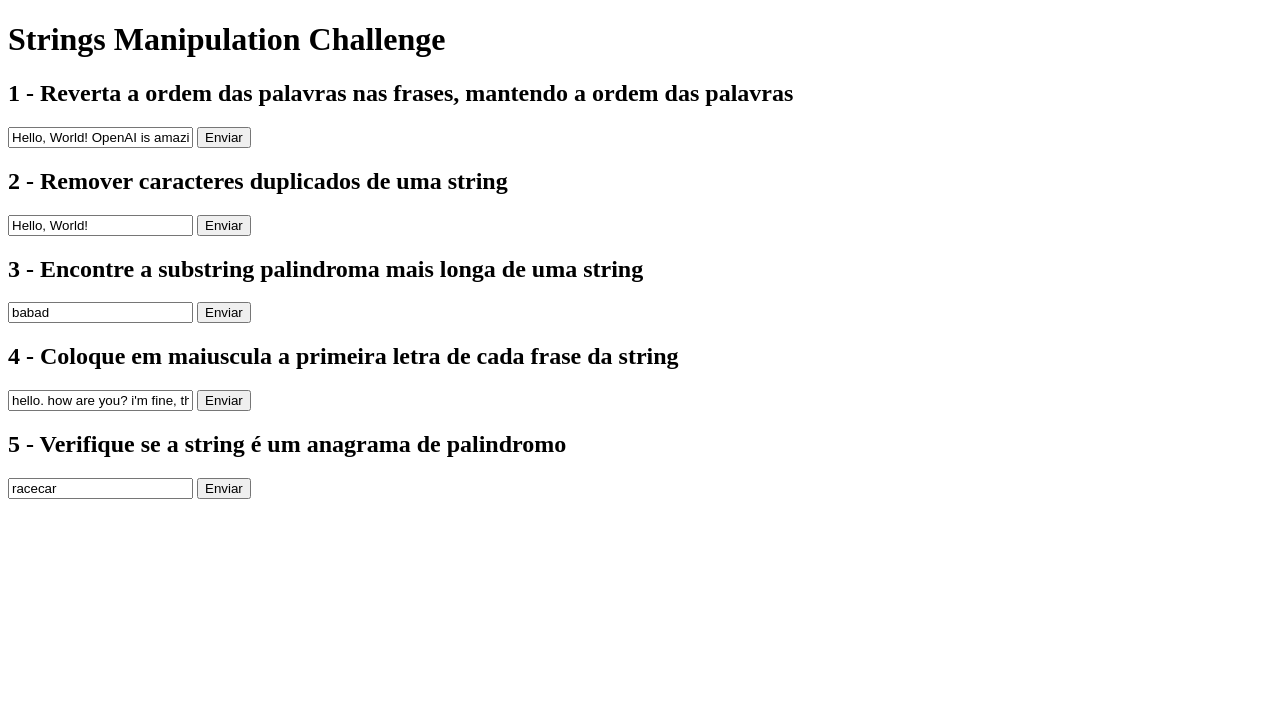
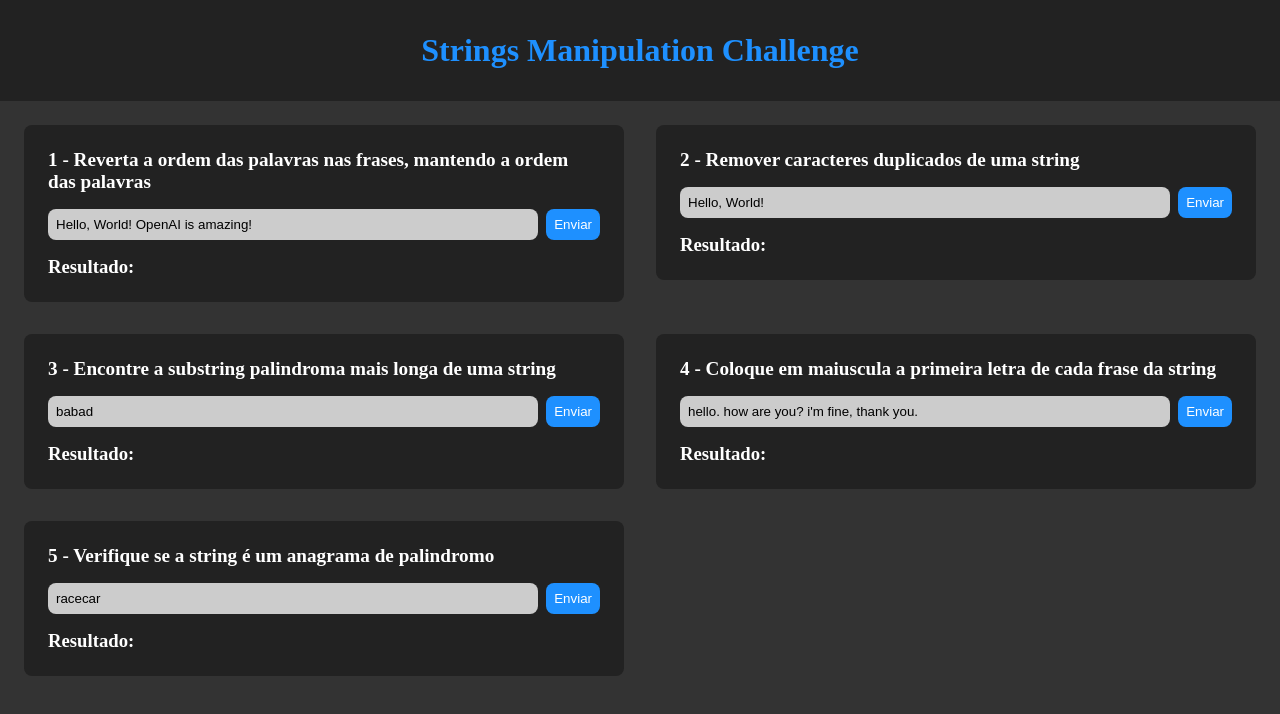
Before and after one commit to ViniMS05/StringManipulationChallenges, a website: page index.html in a window 1280 px wide. Drawn offline with Linux system fonts and the light colour scheme.

Commit message:
feat: challenge screen styles

```diff
--- a/index.html
+++ b/index.html
@@ -3,9 +3,12 @@
   <head>
     <meta charset="UTF-8" />
     <meta name="viewport" content="width=device-width, initial-scale=1.0" />
-    <title>Strings Manipulation Challenge</title>
+
+    <link rel="stylesheet" href="./styles/style.css" />
 
     <script src="./pwc_challenge.js"></script>
+
+    <title>Strings Manipulation Challenge</title>
   </head>
   <body>
     <header>
@@ -28,7 +31,7 @@
             />
             <button type="submit">Enviar</button>
           </form>
-          <h3 id="firstResult"></h3>
+          <h3 id="firstResult">Resultado:</h3>
         </div>
       </section>
       <section id="secondChallenge">
@@ -45,7 +48,7 @@
             />
             <button type="submit">Enviar</button>
           </form>
-          <h3 id="secondResult"></h3>
+          <h3 id="secondResult">Resultado:</h3>
         </div>
       </section>
       <section id="thirdChallenge">
@@ -62,7 +65,7 @@
             />
             <button type="submit">Enviar</button>
           </form>
-          <h3 id="thirdResult"></h3>
+          <h3 id="thirdResult">Resultado:</h3>
         </div>
       </section>
       <section id="fourthChallenge">
@@ -79,7 +82,7 @@
             />
             <button type="submit">Enviar</button>
           </form>
-          <h3 id="fourthResult"></h3>
+          <h3 id="fourthResult">Resultado:</h3>
         </div>
       </section>
       <section id="fifthChallenge">
@@ -96,7 +99,7 @@
             />
             <button type="submit">Enviar</button>
           </form>
-          <h3 id="fifthResult"></h3>
+          <h3 id="fifthResult">Resultado:</h3>
         </div>
       </section>
     </main>
--- /dev/null
+++ b/styles/style.css
@@ -0,0 +1,78 @@
+* {
+  margin: 0;
+  padding: 0;
+  box-sizing: border-box;
+}
+
+body {
+  background-color: #333;
+  color: #fff;
+}
+
+h1 {
+  color: #1e90ff;
+}
+
+h2 {
+  font-size: 1.2rem;
+}
+
+header {
+  background-color: #222;
+
+  padding: 2rem;
+
+  display: flex;
+  justify-content: center;
+  align-items: center;
+}
+
+main {
+  margin: 1.5rem;
+
+  display: grid;
+  grid-template-columns: 1fr 1fr;
+  gap: 2rem;
+}
+
+.card {
+  background-color: #222;
+  padding: 1.5rem;
+  border-radius: 8px;
+
+  display: flex;
+  flex-direction: column;
+  gap: 1rem;
+}
+
+form {
+  width: 100%;
+
+  display: flex;
+  align-items: center;
+  gap: 0.5rem;
+}
+
+input {
+  flex: 1;
+
+  padding: 0.5rem;
+  border: none;
+  border-radius: 8px;
+  background-color: #ccc;
+}
+
+button {
+  padding: 0.5rem;
+  background-color: #1e90ff;
+  color: #fff;
+  border: none;
+  border-radius: 8px;
+
+  cursor: pointer;
+  transition: filter 0.2s;
+}
+
+button:hover {
+  filter: brightness(120%);
+}
```
